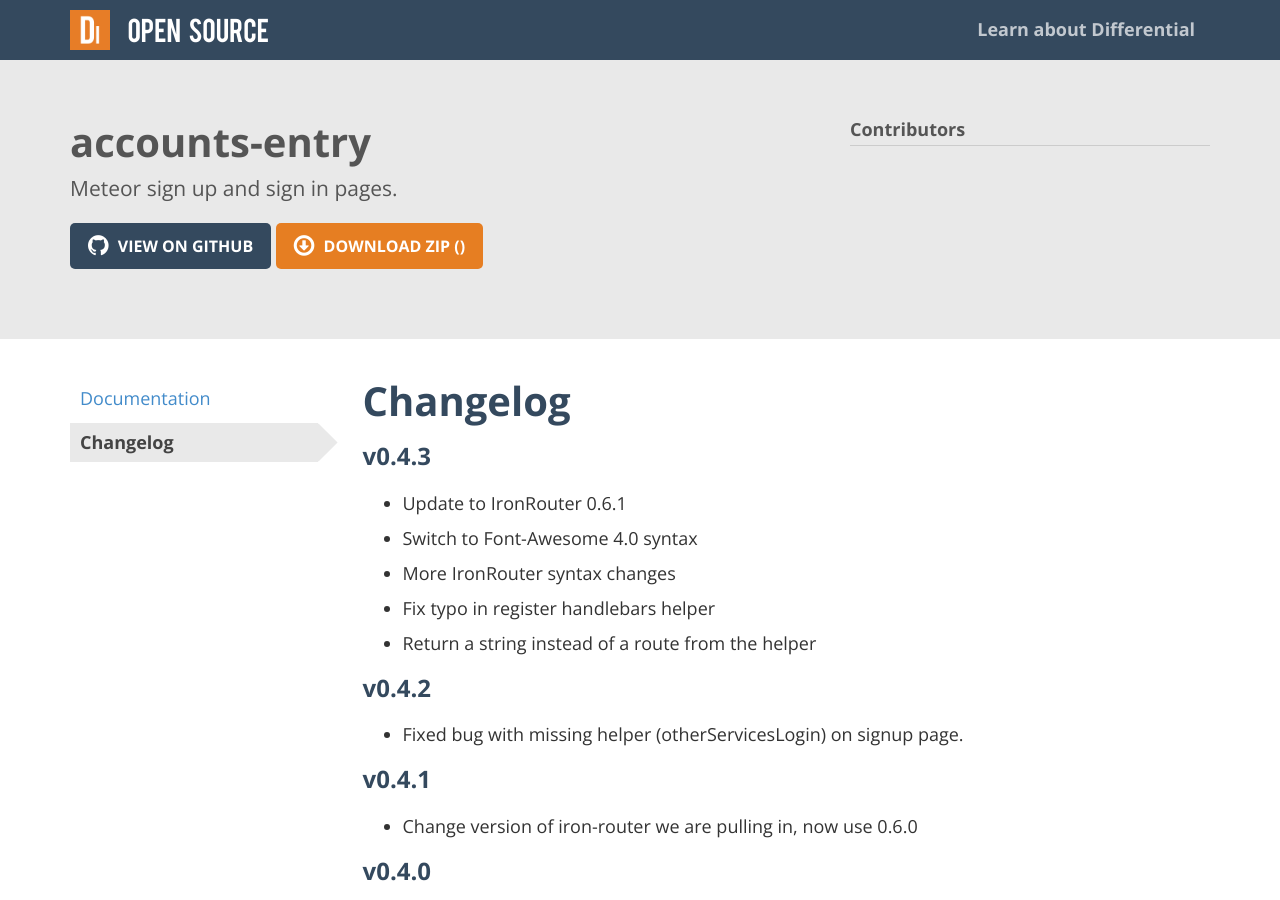
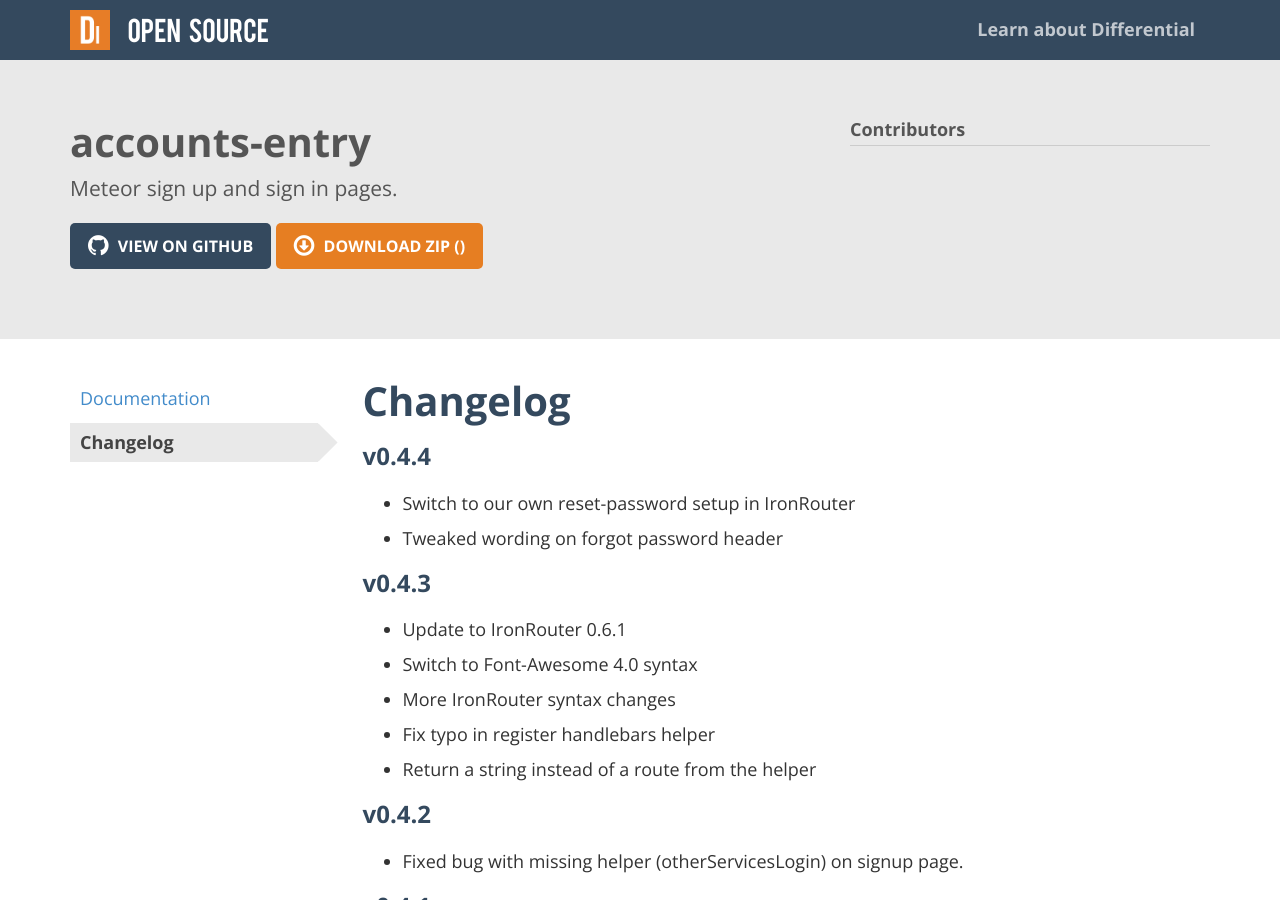
Before and after one commit to Differential/accounts-entry, a Jekyll site: the page built from changelog.markdown, in a window 1280 px wide and 900 px high. Built offline with Jekyll 4.4.1, drawn with Linux system fonts in a browser that asks for light colours; nearby versions of some CDN libraries; Markdown is read by kramdown in place of the engine named in the settings.

Commit message:
Version bump.

```diff
--- a/_config.yml
+++ b/_config.yml
@@ -2,5 +2,5 @@
 markdown: redcarpet
 pygments: true
 baseurl: /accounts-entry
-version: 0.4.3
+version: 0.4.4
 exclude: ["vendor"]
--- a/changelog.markdown
+++ b/changelog.markdown
@@ -6,6 +6,11 @@
 
 ---
 # Changelog
+
+### v0.4.4
+
+* Switch to our own reset-password setup in IronRouter
+* Tweaked wording on forgot password header
 
 ### v0.4.3
 
```
